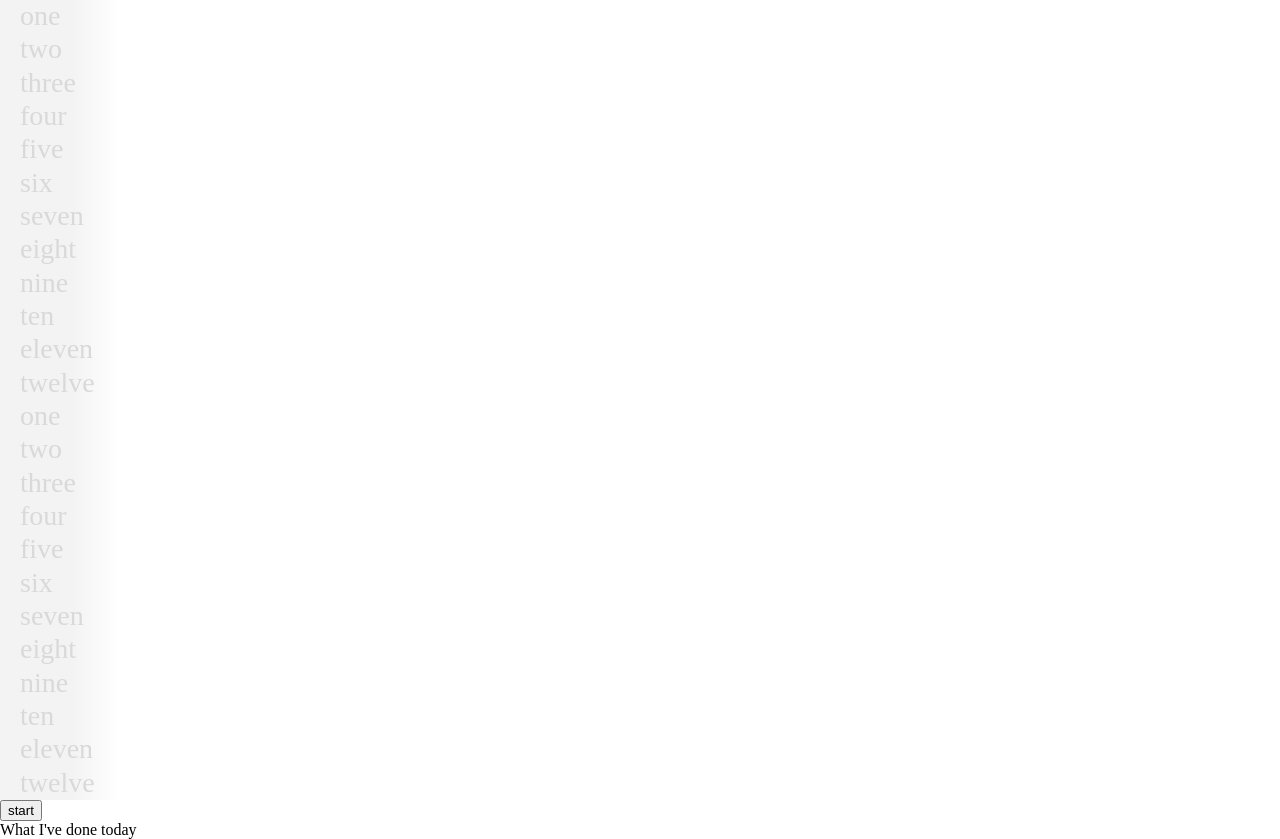
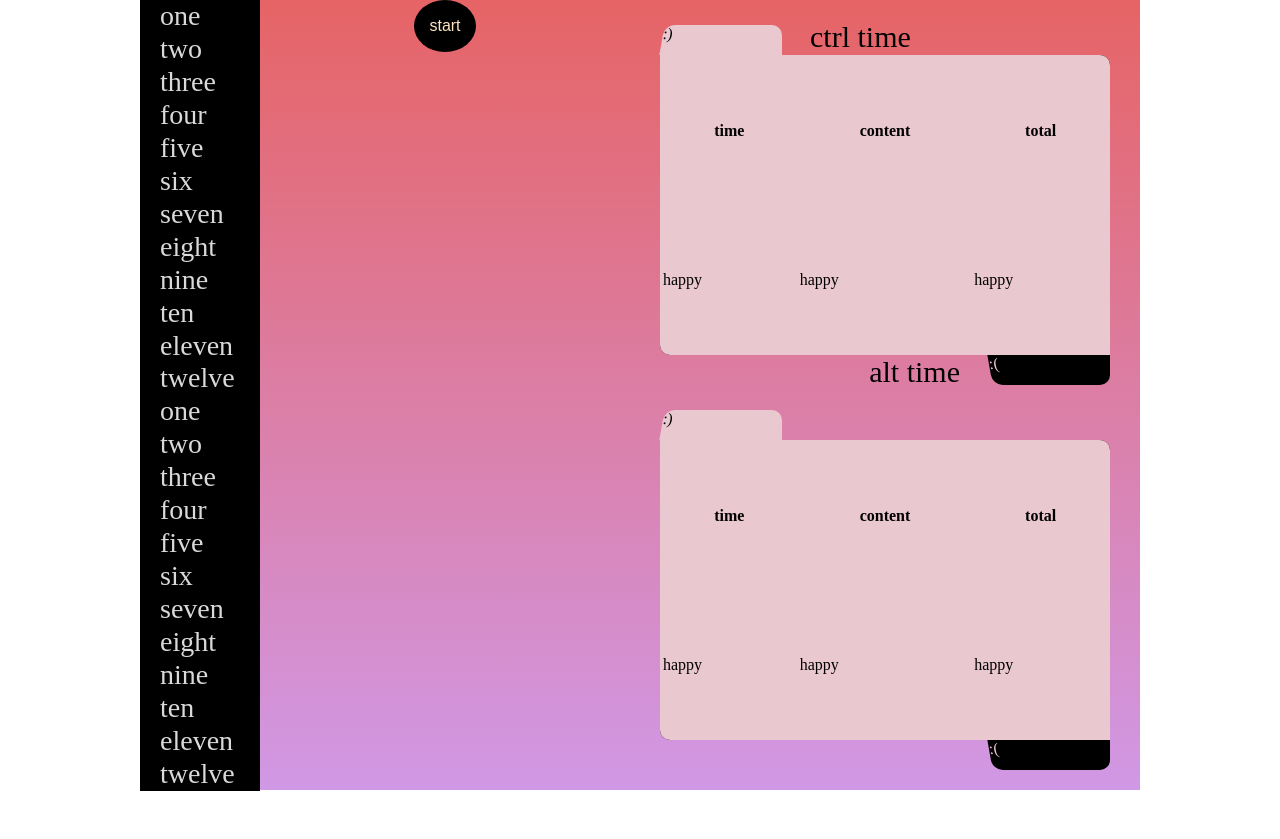
Before and after one commit to coloringpen/todoList_assignment, a plain HTML site: page todoWorks/index.html in a window 1280 px wide. After the commit the page ends 800 px from the top, so only its background shows below. Drawn offline with Linux system fonts and the light colour scheme.

Commit message:
updation css, html

```diff
--- a/todoWorks/index.html
+++ b/todoWorks/index.html
@@ -8,6 +8,10 @@
     <title>Todo list</title>
   </head>
   <body>
+    <div id="general">
+      <div id="background-frame"></div>
+      <div id="screen"></div>
+      <div id="todo-frame">
         <ul id="todo-list">
           <li><span class="time">one</span></li>
           <li><span class="time">two</span></li>
@@ -36,11 +40,90 @@
         </ul>
         <form>
           <div id="stop-watch-case">
-        <input type="submit" value="start" id="durationStart" class="show" />
-        <input type="submit" value="stop" id="durationStop" class="hidden" />
+            <input
+              type="submit"
+              value="start"
+              id="durationStart"
+              class="show stop-watch-btn"
+            />
+            <input
+              type="submit"
+              value="stop"
+              id="durationStop"
+              class="hidden stop-watch-btn"
+            />
           </div>
-      <div id="done-list">What I've done today</div>
         </form>
-    <script src="./stopWatch.js"></script>
+        <div>
+          <div id="folder1" class="folder-frame">
+            <span class="folder-title title1">ctrl time</span>
+            <span class="folder-title title2">alt time</span>
+            <div class="index-frame">
+              <div id="done-index" class="index-wrap index1">
+                <div class="index-inside index1-inside">:)</div>
+              </div>
+              <div id="idle-index" class="index-wrap index2">
+                <div class="index-inside index2-inside">:(</div>
+              </div>
+            </div>
+            <!-- change into "idle time :(" with js -->
+            <div id="recording-lists-frame" class="lists-frame">
+              <table id="done-list" class="list-table">
+                <tr>
+                  <th>time</th>
+                  <th>content</th>
+                  <th>total</th>
+                </tr>
+                <tr>
+                  <td>happy</td>
+                  <td>happy</td>
+                  <td>happy</td>
+                </tr>
+              </table>
+              <table id="idle-list" class="secondList list-table">
+                <tr>
+                  <th>time</th>
+                  <th>content</th>
+                  <th>total</th>
+                </tr>
+              </table>
+            </div>
+          </div>
+          <div id="folder2" class="folder-frame">
+            <div class="index-frame">
+              <div id="done-index" class="index-wrap index1">
+                <div class="index-inside index1-inside">:)</div>
+              </div>
+              <div id="idle-index" class="index-wrap index2">
+                <div class="index-inside index2-inside">:(</div>
+              </div>
+            </div>
+            <!-- change into "idle time :(" with js -->
+            <div id="todo-lists-frame" class="lists-frame">
+              <table id="study-todo-list" class="list-table">
+                <tr>
+                  <th>time</th>
+                  <th>content</th>
+                  <th>total</th>
+                </tr>
+                <tr>
+                  <td>happy</td>
+                  <td>happy</td>
+                  <td>happy</td>
+                </tr>
+              </table>
+              <table id="other-todo-list" class="secondList list-table">
+                <tr>
+                  <th>time</th>
+                  <th>content</th>
+                  <th>total</th>
+                </tr>
+              </table>
+            </div>
+          </div>
+        </div>
+      </div>
+    </div>
+    <script src="./js/stopWatch.js"></script>
   </body>
 </html>
--- a/todoWorks/style.css
+++ b/todoWorks/style.css
@@ -1,23 +1,52 @@
+* {
+  box-sizing: content-box;
+  font-size: 16px;
+}
 body {
-  margin: 0%;
+  margin: 0;
 }
 
+#general {
+  margin: auto;
+  width: 1000px;
+  height: 791px;
+}
+
+#todo-frame {
+  display: flex;
+  justify-content: space-between;
+}
+
+#background-frame {
+  position: absolute;
+  z-index: -500;
+}
+
+#screen {
+  position: absolute;
+  width: 1000px;
+  height: 790px;
+  top: 0;
+  z-index: -400;
+  background: linear-gradient(#e66465, #d198e5);
+}
+
+/* time */
 ul {
   padding-left: 0%;
   margin-top: 0%;
   margin-bottom: 0%;
-  height: 100vh;
+  height: 791px;
 }
 
 li {
   margin-left: 0%;
   width: 120px;
-  height: calc(100vh / 24);
+  height: calc(791px / 24);
   list-style: none;
-  background-color: #f2f2f2;
+  background-color: black;
   position: relative;
   overflow: hidden;
-  background: linear-gradient(to right, #f3f3f3 60%, #ffffff 100%);
 }
 
 .time {
@@ -28,6 +57,107 @@ li {
   /* -webkit-background-clip: text; */
 }
 
+/* stopwatch button */
+.stop-watch-btn {
+  height: 50px;
+  width: 50px;
+  border-radius: 50%;
+  border: none;
+  background-color: black;
+  color: bisque;
+}
+
+/* lists - timeline, todo */
+.lists-frame {
+  display: flex;
+  flex-direction: column;
+  position: relative;
+}
+
+.list-table {
+  width: 450px;
+  height: 300px;
+  background-color: #eac8d0;
+  border-radius: 0px 10px 0 10px;
+}
+
+.secondList {
+  background-color: black;
+  color: #eac8d0;
+  position: absolute;
+  z-index: -100;
+}
+
+/* folder and folder title */
+.folder-frame {
+  position: relative;
+  padding: 30px;
+  margin-top: 25px;
+}
+
+.folder-title {
+  position: absolute;
+  font-size: 30px;
+}
+
+.title1 {
+  top: -5px;
+  left: 180px;
+}
+
+.title2 {
+  top: 330px;
+  right: 180px;
+}
+
+/* index shape -todo */
+.index-frame {
+  display: flex;
+  justify-content: end;
+  position: relative;
+  /* if inside elements are all absolute position, set height!! */
+}
+
+.index-wrap {
+  width: 150px;
+  overflow: hidden;
+  border-radius: 0 10px 0 0;
+  /*this shape is referenced https://jsfiddle.net/gmvtpj0o/3/*/
+}
+
+.index-inside {
+  width: 150px;
+  height: 30px;
+  border-radius: 10px 0 0 0;
+  background: black;
+  transform: skew(-10deg) translate(30px, 0px);
+  color: #eac8d0;
+}
+
+.index2 {
+  position: absolute;
+  top: 300px;
+  left: 300px;
+  border-radius: 0 0 10px 0;
+}
+
+.index2-inside {
+  transform: skew(10deg) translate(30px, 0px);
+  border-radius: 0 0 0 10px;
+}
+
+.index1 {
+  position: absolute;
+  left: -27.612px;
+  top: -30px;
+}
+
+.index1-inside {
+  background-color: #eac8d0;
+  color: black;
+}
+
+/* class group */
 .hidden {
   display: none;
 }
```
Also changed, not shown: todoWorks/js/stopWatch.js (renamed from todoWorks/stopWatch.js), 1 other file. Lines whose indentation alone changed are shown as unchanged.
